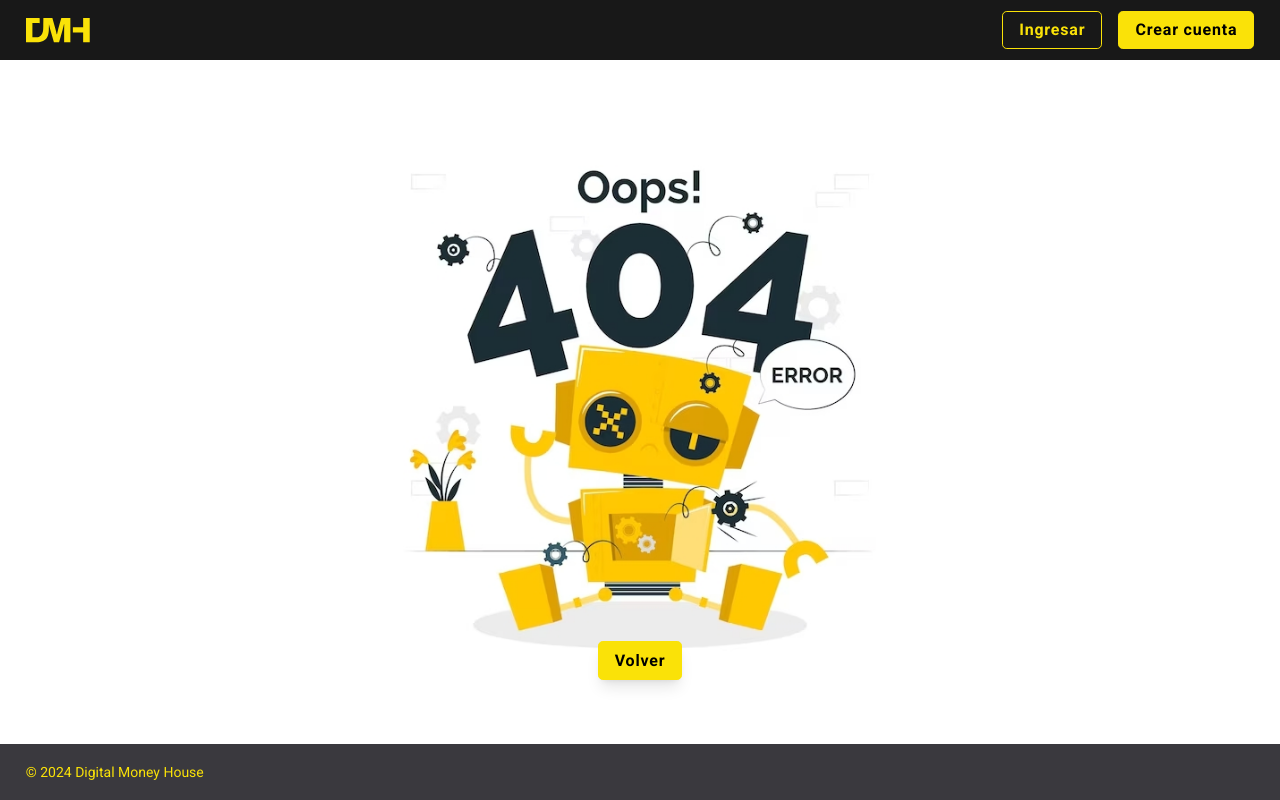
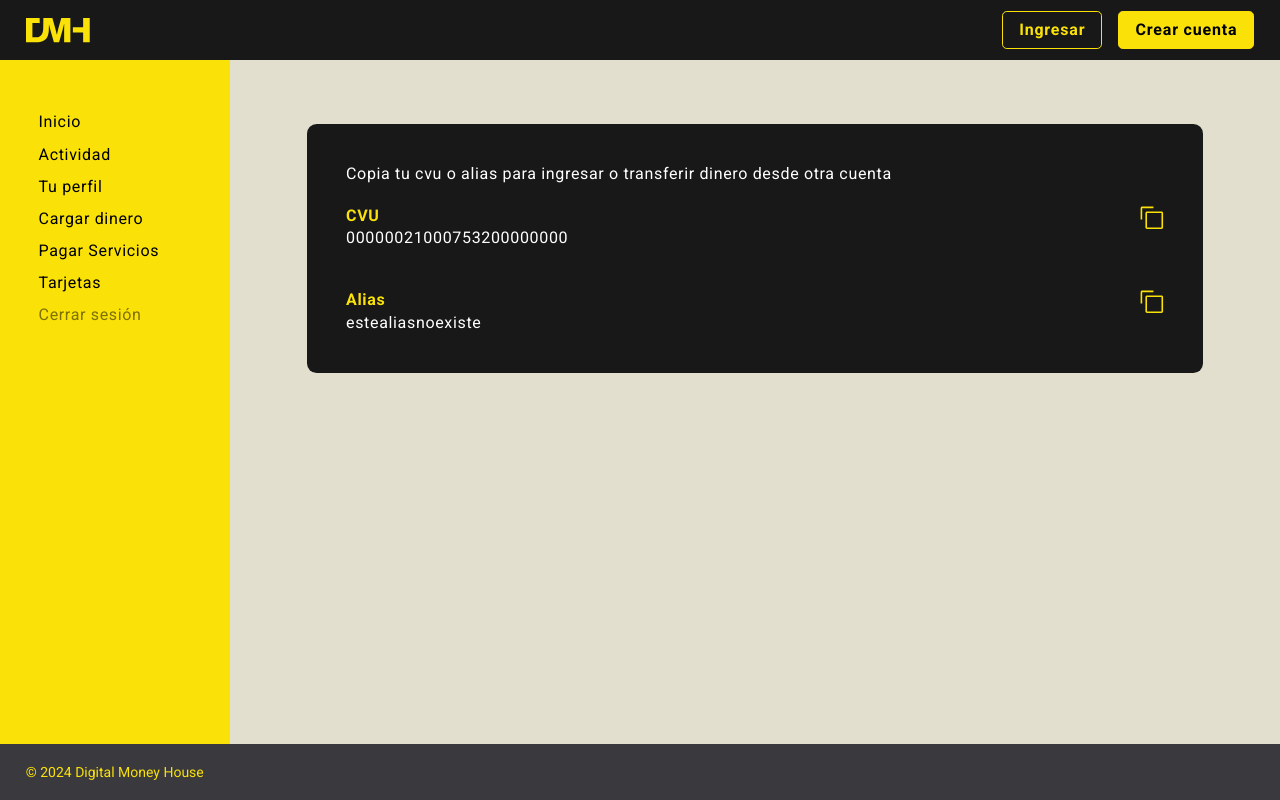
Before and after one commit to jonatanjmissora/nextjs-dmh-final, a Next.js app: page /dashboard/accounts/1/transferences/transfer in a window 1280 px wide. Before the commit this address had no page. Built offline with nearby package versions, Linux system fonts and the light colour scheme.

Commit message:
12-07 empezandoy casi terminando transferences, empezando checkout

```diff
--- /dev/null
+++ b/app/(page)/dashboard/accounts/[accountId]/transferences/amount/page.tsx
@@ -0,0 +1,30 @@
+import SVGRightArrow from "@/app/assets/SVG/SVGRightArrow";
+import { InputForm } from "@/app/components/Form/InputForm";
+import Link from "next/link";
+
+
+export default function TransferencesAmount() {
+
+    const accountId = "85"
+
+  return (
+    <article className="dashboard-content-container xl:py-16">
+      <div className="flex items-center gap-4 text-2xl sm:hidden">
+        <SVGRightArrow className="opacity-50 size-7" />
+        <Link className="link link-border" href={`/dashboard/accounts/${accountId}`}>Cargar dinero</Link>
+      </div>
+
+      <div className="relative bg-my-black rounded-xl p-8 py-12 flex flex-col gap-8 sm:p-12 sm:pb-20 xl:py-12 xl:pb-16 xl:gap-2">
+        <p className="text-4xl text-primary font-bold tracking-wider w-10/12 sm:pb-8 xl:text-3xl">¿Cuánto querés ingresar a la cuenta</p>
+        <InputForm placeholder={"$0"} type="text" className="xl:w-5/12"/>
+
+        <div className="w-full flex justify-end absolute -bottom-[7.5rem] right-0 sm:relative sm:bottom-0">
+            <Link href={`/dashboard/accounts/${accountId}/transferences/checkout`} className="w-5/12 button-form card-shadow sm:w-full xl:w-3/12">Continuar</Link>
+        </div>
+
+      </div>
+
+
+    </article>
+  )
+}
--- /dev/null
+++ b/app/(page)/dashboard/accounts/[accountId]/transferences/deposit/page.tsx
@@ -0,0 +1,37 @@
+import SVGPlus from "@/app/assets/SVG/SVGPlus";
+import SVGRightArrow from "@/app/assets/SVG/SVGRightArrow";
+import CardsSelectList from "@/app/components/Dashboard/Cards/CardsSelectList";
+import Link from "next/link";
+
+export default function Deposit() {
+
+    const accountId = "85"
+
+  return (
+    <article className="dashboard-content-container xl:py-16">
+      <div className="flex items-center gap-4 text-2xl sm:hidden">
+        <SVGRightArrow className="opacity-50 size-7" />
+        <Link className="link link-border" href={`/dashboard/accounts/${accountId}`}>Cargar dinero</Link>
+      </div>
+
+      <div className="relative bg-my-black rounded-xl p-8 flex flex-col gap-8 sm:p-20 sm:gap-16 xl:py-12 xl:gap-8 xl:pb-16">
+        <h2 className="text-primary text-4xl font-bold xl:text-3xl">Seleccionar tarjeta</h2>
+
+        <div>
+            <CardsSelectList />
+        </div>
+
+        <Link className="text-primary flex items-center gap-6 py-6 sm:py-0" href={`/dashboard/accounts/${accountId}/cards/new`}>
+            <SVGPlus className="size-11 sm:size-14 xl:size-10"/>
+            <span className="text-3xl font-bold xl:text-2xl">Nueva tarjeta</span>
+        </Link>
+
+        <div className="w-full flex justify-end absolute -bottom-[8rem] right-0 sm:relative sm:bottom-0 xl:absolute xl:w-1/4 xl:bottom-12 xl:right-20">
+            <Link className="button-form card-shadow w-1/2 sm:w-full" href={`/dashboard/accounts/${accountId}/transferences/amount`}>Continuar</Link>
+        </div>
+      </div>
+
+
+    </article>
+  )
+}
--- /dev/null
+++ b/app/(page)/dashboard/accounts/[accountId]/transferences/page.tsx
@@ -0,0 +1,33 @@
+import SVGCard from "@/app/assets/SVG/SVGCard";
+import SVGProfile from "@/app/assets/SVG/SVGProfile";
+import SVGRightArrow from "@/app/assets/SVG/SVGRightArrow";
+import Link from "next/link";
+
+export default function page() {
+
+    const accountId = "85"
+
+  return (
+    <article className="dashboard-content-container xl:py-20">
+      <div className="flex items-center gap-4 text-2xl sm:hidden">
+        <SVGRightArrow className="opacity-50 size-7" />
+        <Link className="link link-border" href={`/dashboard/accounts/${accountId}`}>Cargar dinero</Link>
+      </div>
+      <Link href={`dashboard/accounts/${accountId}/transferences/transfer`} className="flex justify-between items-center text-primary bg-my-black p-10 py-14 rounded-xl sm:py-24 xl:py-16">
+        <div className="flex items-center gap-8 xl:gap-4">
+            <SVGProfile />
+            <span className="flex-wrap text-[2rem] font-bold tracking-wider w-[15ch] leading-tight sm:w-max xl:text-2xl">Transferencia bancaria</span>
+        </div>
+        <SVGRightArrow />
+      </Link>
+
+      <Link href={`dashboard/accounts/${accountId}/transferences/deposit`} className="flex justify-between items-center text-primary bg-my-black p-10 py-12 rounded-xl sm:py-24 xl:py-16">
+        <div className="flex items-center gap-8 xl:gap-4">
+            <SVGCard />
+            <span className="flex-wrap text-[1.9rem] font-bold tracking-wider w-[15ch] leading-tight sm:w-max xl:text-2xl">Seleccionar tarjeta</span>
+        </div>
+        <SVGRightArrow />
+      </Link>
+    </article>
+  )
+}
--- /dev/null
+++ b/app/(page)/dashboard/accounts/[accountId]/transferences/transfer/page.tsx
@@ -0,0 +1,41 @@
+import SVGCopy from "@/app/assets/SVG/SVGCopy";
+import SVGRightArrow from "@/app/assets/SVG/SVGRightArrow";
+import Link from "next/link";
+
+export default function Transfer() {
+
+    const accountId = "85"
+
+  return (
+    <article className="dashboard-content-container xl:py-20">
+      <div className="flex items-center gap-4 text-2xl sm:hidden">
+        <SVGRightArrow className="opacity-50 size-7" />
+        <Link className="link link-border" href={`/dashboard/accounts/${accountId}`}>Cargar dinero</Link>
+      </div>
+
+      <div className="flex flex-col gap-8 text-white bg-my-black rounded-xl p-12 sm:py-20 xl:py-12 xl:gap-6">
+        <p className="text-2xl pb-8 sm:text-3xl xl:text-xl xl:pb-0">Copia tu cvu o alias para ingresar o transferir dinero desde otra cuenta</p>
+
+        <div className="flex justify-between">
+            <div className="flex flex-col">
+                <span className="text-3xl font-bold text-primary xl:text-xl">CVU</span>
+                <span className="text-2xl xl:text-xl">00000021000753200000000</span>
+            </div>
+            <SVGCopy className="text-primary size-10 sm:size-12 xl:size-8"/>
+        </div>
+
+        <hr className="sm:w-0"/>
+
+        <div className="flex justify-between">
+            <div className="flex flex-col">
+                <span className="text-3xl font-bold text-primary xl:text-xl">Alias</span>
+                <span className="text-2xl xl:text-xl">estealiasnoexiste</span>
+            </div>
+            <SVGCopy className="text-primary size-10 sm:size-12 xl:size-8"/>
+        </div>
+
+
+      </div>
+    </article>
+  )
+}
--- a/app/components/Dashboard/AccountActions.tsx
+++ b/app/components/Dashboard/AccountActions.tsx
@@ -6,7 +6,7 @@ export default function AccountActions() {
 
   return (
     <div className="flex flex-col gap-7 xl:flex-row">
-      <Link className="button-form card-shadow w-full sm:text-4xl sm:py-12 xl:text-2xl xl:py-10" href={`/dashboard/accounts/${accountId}/deposit`}>Transferir dinero</Link>
+      <Link className="button-form card-shadow w-full sm:text-4xl sm:py-12 xl:text-2xl xl:py-10" href={`/dashboard/accounts/${accountId}/transferences`}>Transferir dinero</Link>
       <Link className="button-form card-shadow w-full sm:text-4xl sm:py-12 xl:text-2xl xl:py-10" href={`/dashboard/accounts/${accountId}/service`}>Pago de servicios</Link>
     </div>
   )
--- a/app/components/Dashboard/DashboardMenu.tsx
+++ b/app/components/Dashboard/DashboardMenu.tsx
@@ -11,7 +11,7 @@ export default function DashboardMenu() {
         <Link className='' href={`/dashboard`}>Inicio</Link>
         <Link className='' href={`/dashboard/accounts/${accountId}/activity`}>Actividad</Link>
         <Link className='' href={`/dashboard/accounts/${accountId}`}>Tu perfil</Link>
-        <Link className='' href={`/dashboard/accounts/${accountId}/deposits`}>Cargar dinero</Link>
+        <Link className='' href={`/dashboard/accounts/${accountId}/transferences`}>Cargar dinero</Link>
         <Link className='' href={`/dashboard/accounts/${accountId}/service`}>Pagar Servicios</Link>
         <Link className='' href={`/dashboard/accounts/${accountId}/cards`}>Tarjetas</Link>
         <button className='w-max opacity-50'>Cerrar sesión</button>
```
